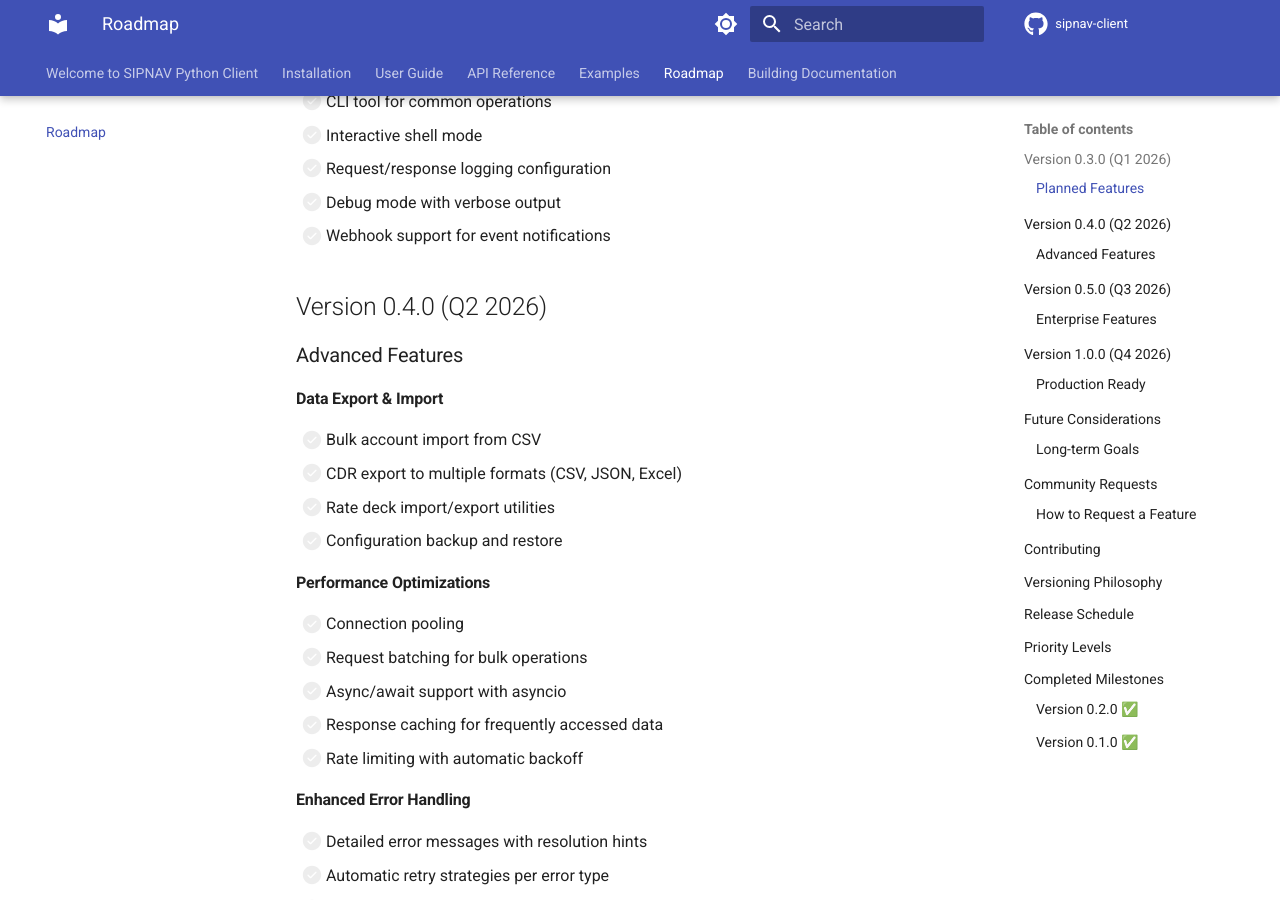
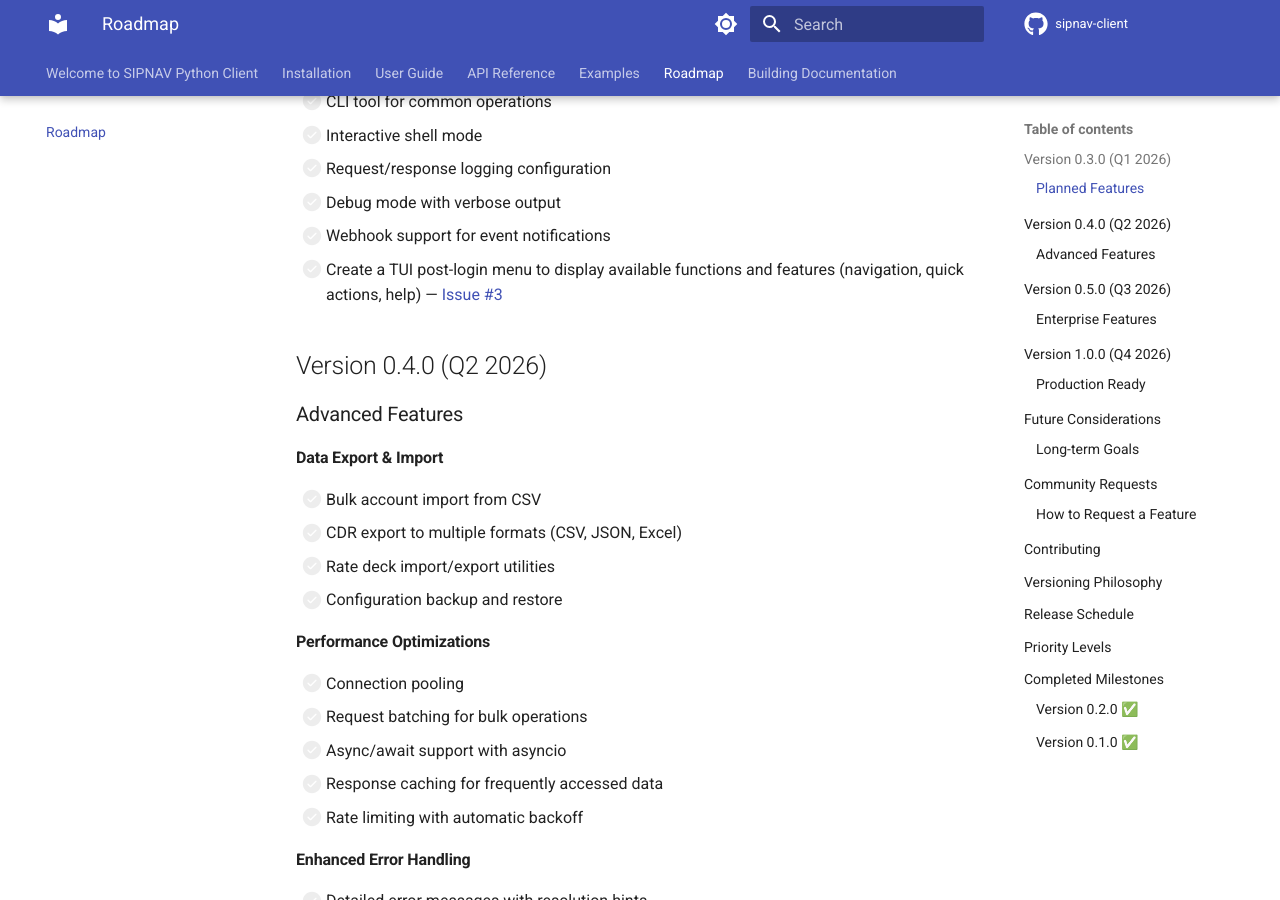
Before and after one commit to werebear73/sipnav-client, an MkDocs documentation site: the page built from docs/roadmap.md, in a window 1280 px wide and 900 px high, scrolled down 778 px. Built offline with MkDocs 1.6.1 and Material for MkDocs 9.7.7, drawn with Linux system fonts in a browser that asks for light colours; comment, search, counter and statistics services are not loaded; the version menu is left out.

Commit message:
Link TUI post-login menu roadmap entry to Issue #3

```diff
--- a/docs/roadmap.md
+++ b/docs/roadmap.md
@@ -26,6 +26,7 @@ This document outlines the planned features and improvements for the SIPNAV Pyth
 - [ ] Request/response logging configuration
 - [ ] Debug mode with verbose output
 - [ ] Webhook support for event notifications
+- [ ] Create a TUI post-login menu to display available functions and features (navigation, quick actions, help) — [Issue #3](https://github.com/werebear73/sipnav-client/issues/3)
 
 ## Version 0.4.0 (Q2 2026)
 
```
